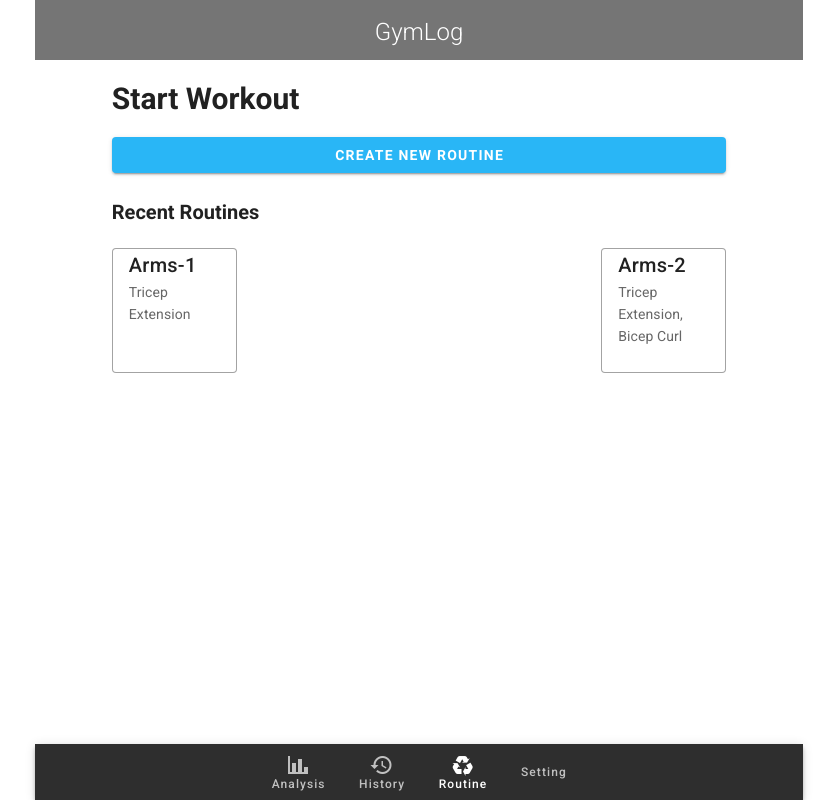
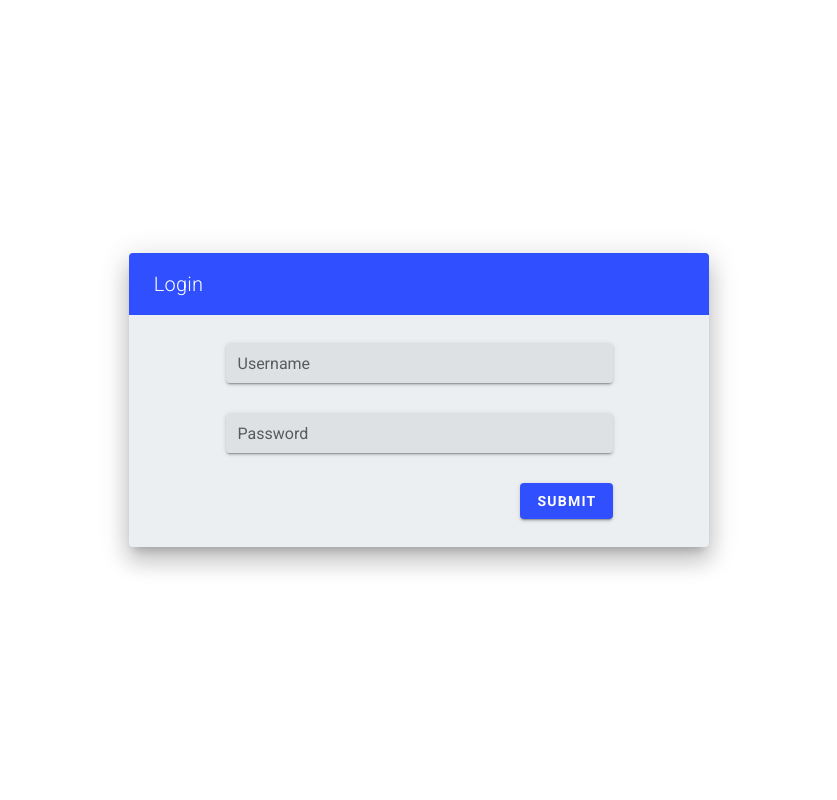
Before and after one commit to nighostchris/gymlog, a Vue app in the folder client/: page / in a window 1280 px wide. Shown: the whole page, without its empty margins (221-1058 px from the left). Built offline with nearby package versions, Linux system fonts and the light colour scheme.

Commit message:
Reroute everything and add Login component

```diff
--- a/client/public/index.html
+++ b/client/public/index.html
@@ -5,7 +5,7 @@
     <meta http-equiv="X-UA-Compatible" content="IE=edge">
     <meta name="viewport" content="width=device-width, initial-scale=1.0">
     <!-- <link rel="icon" href="<%= BASE_URL %>favicon.ico"> -->
-    <title>client</title>
+    <title>GymLog</title>
     <link rel="stylesheet" href="https://fonts.googleapis.com/css?family=Roboto:100,300,400,500,700,900|Material+Icons">
   </head>
   <body>
--- a/client/src/App.vue
+++ b/client/src/App.vue
@@ -1,5 +1,5 @@
 <template>
-  <v-app>
+  <v-app style="background-color: white">
     <v-content>
       <router-view></router-view>
     </v-content>
--- a/client/src/router.js
+++ b/client/src/router.js
@@ -1,6 +1,7 @@
 import Vue from 'vue';
 import Router from 'vue-router';
-import RegisterBox from './components/RegisterBox.vue';
+import Login from './views/Login.vue';
+import Register from './views/Register.vue';
 import Dashboard from './views/Dashboard.vue';
 import History from './views/History.vue';
 
@@ -12,6 +13,16 @@ export default new Router({
   routes: [
     {
       path: '/',
+      name: 'index',
+      component: Login,
+    },
+    {
+      path: '/register',
+      name: 'register',
+      component: Register,
+    },
+    {
+      path: '/dashboard',
       name: 'dashboard',
       component: Dashboard,
     },
@@ -20,10 +31,5 @@ export default new Router({
       name: 'history',
       component: History,
     },
-    {
-      path: '/test',
-      name: 'test',
-      component: RegisterBox,
-    },
   ],
 });
--- /dev/null
+++ b/client/src/views/Login.vue
@@ -0,0 +1,88 @@
+<template>
+  <v-container fill-height>
+    <v-layout align-center justify-center>
+      <v-flex xs10 md6 lg6 xl6>
+        <v-card :elevation="15" color="blue-grey lighten-5">
+          <div class="font-weight-light headline title">Login</div>
+          <v-layout justify-center pt-7>
+            <v-flex xs8 md8 lg8 xl8>
+              <v-text-field
+                label="Username"
+                v-model="username"
+                :rules="[rules.required, rules.nameLengthLimit]"
+                solo-inverted
+                clearable
+              >
+              </v-text-field>
+              <v-text-field
+                label="Password"
+                v-model="password"
+                :rules="[rules.required, rules.passwordLength, rules.passwordNumber]"
+                type="password"
+                solo-inverted
+                clearable
+              >
+              </v-text-field>
+              <v-layout justify-end pb-7>
+                <v-btn
+                  color="indigo accent-4"
+                  class="white--text font-weight-bold"
+                  @click="onSubmit"
+                >
+                  Submit
+                </v-btn>
+              </v-layout>
+            </v-flex>
+          </v-layout>
+        </v-card>
+      </v-flex>
+    </v-layout>
+  </v-container>
+</template>
+
+<script>
+export default {
+  data() {
+    return {
+      username: '',
+      password: '',
+      rules: {
+        required: v => !!v || 'Required.',
+        nameLengthLimit: v => (v && v.length <= 20) || 'Maximum 20 characters.',
+        passwordLength: v => (v && v.length >= 8) || 'Minimum 8 characters.',
+        passwordNumber: v => v.match(/^(?=.*[0-9])/) || 'Contain at least 1 number.',
+      },
+    };
+  },
+  methods: {
+    onSubmit() {
+      console.log('clicked');
+      console.log(`${this.username}`);
+    },
+  },
+};
+</script>
+
+<style>
+.title {
+  padding: 15px 0px 15px 25px;
+  color: white;
+  background-color: #304FFE;
+}
+
+.input-section {
+  padding-top: 20px;
+}
+
+.v-input__slot {
+  min-height: 40px !important;
+}
+
+.v-sheet {
+  border-radius: 20px;
+}
+
+.v-text-field--outlined fieldset {
+  border-width: 2px;
+}
+</style>
```
Also changed, not shown: client/src/views/Register.vue (renamed from client/src/components/RegisterBox.vue).
